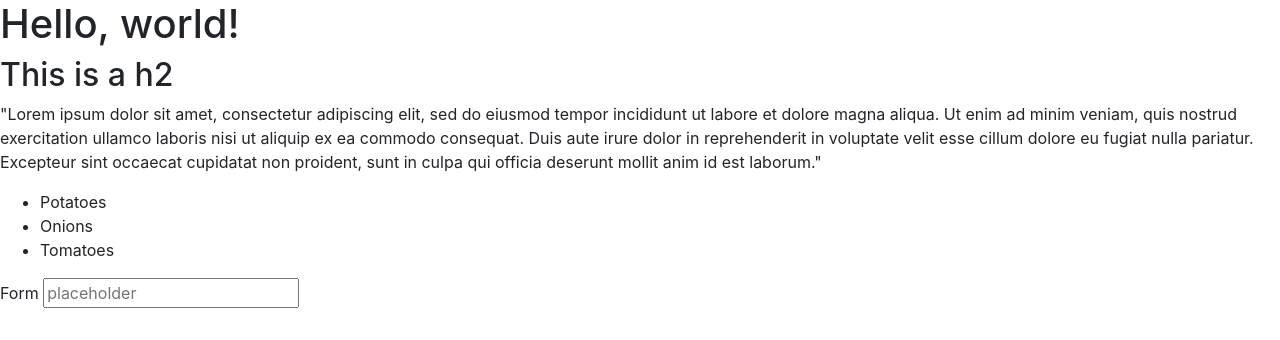
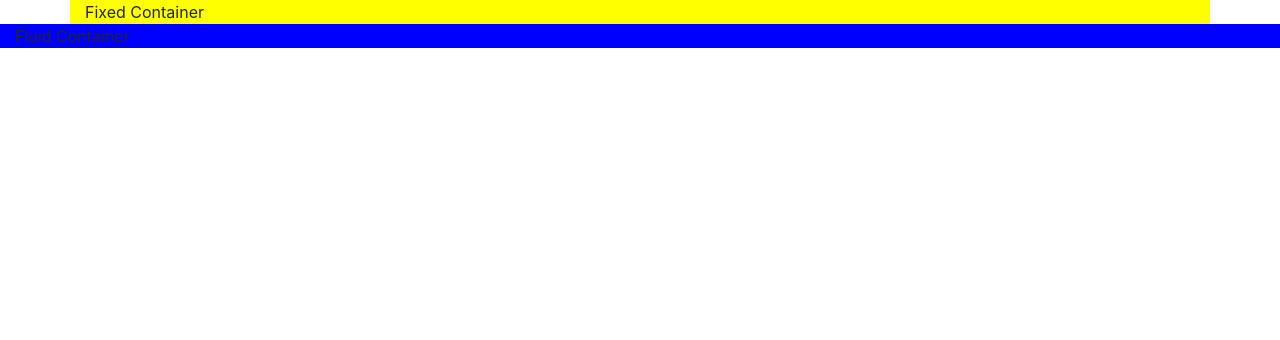
Before and after one commit to Ashleyzawadi/bootstrap-prac, a plain HTML site: page index.html in a window 1280 px wide. Drawn offline with nearby package versions, Linux system fonts and the light colour scheme.

Commit message:
Containers fixed and fluid

```diff
--- a/index.html
+++ b/index.html
@@ -12,18 +12,10 @@
     <title>Hello, world!</title>
   </head>
   <body>
-    <h1>Hello, world!</h1>
-    <h2>This is a h2</h2>
-    <p>"Lorem ipsum dolor sit amet, consectetur adipiscing elit, sed do eiusmod tempor incididunt ut labore et dolore magna aliqua. Ut enim ad minim veniam, quis nostrud exercitation ullamco laboris nisi ut aliquip ex ea commodo consequat. Duis aute irure dolor in reprehenderit in voluptate velit esse cillum dolore eu fugiat nulla pariatur. Excepteur sint occaecat cupidatat non proident, sunt in culpa qui officia deserunt mollit anim id est laborum."</p>
-    <ul>
-        <li>Potatoes</li>
-        <li>Onions</li>
-        <li>Tomatoes</li>
-    </ul>
-    <form action="">
-        <label for="">Form</label>
-        <input type="text" placeholder="placeholder">
-    </form>
+    <div class="container" style="background: yellow">Fixed Container</div>
+    <div class="container-fluid" style="background: blue">Fluid Container</div>
+
+
     <!-- Optional JavaScript -->
     <!-- jQuery first, then Popper.js, then Bootstrap JS -->
     <script src="https://code.jquery.com/jquery-3.3.1.slim.min.js" integrity="sha384-q8i/X+965DzO0rT7abK41JStQIAqVgRVzpbzo5smXKp4YfRvH+8abtTE1Pi6jizo" crossorigin="anonymous"></script>
```
